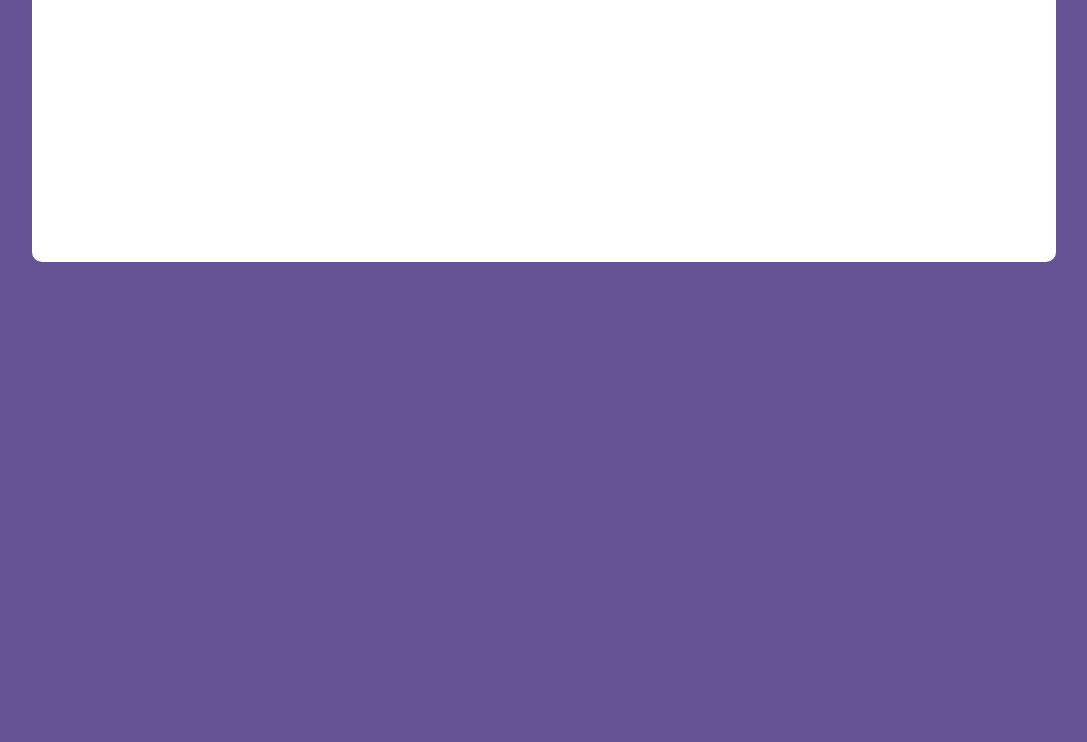
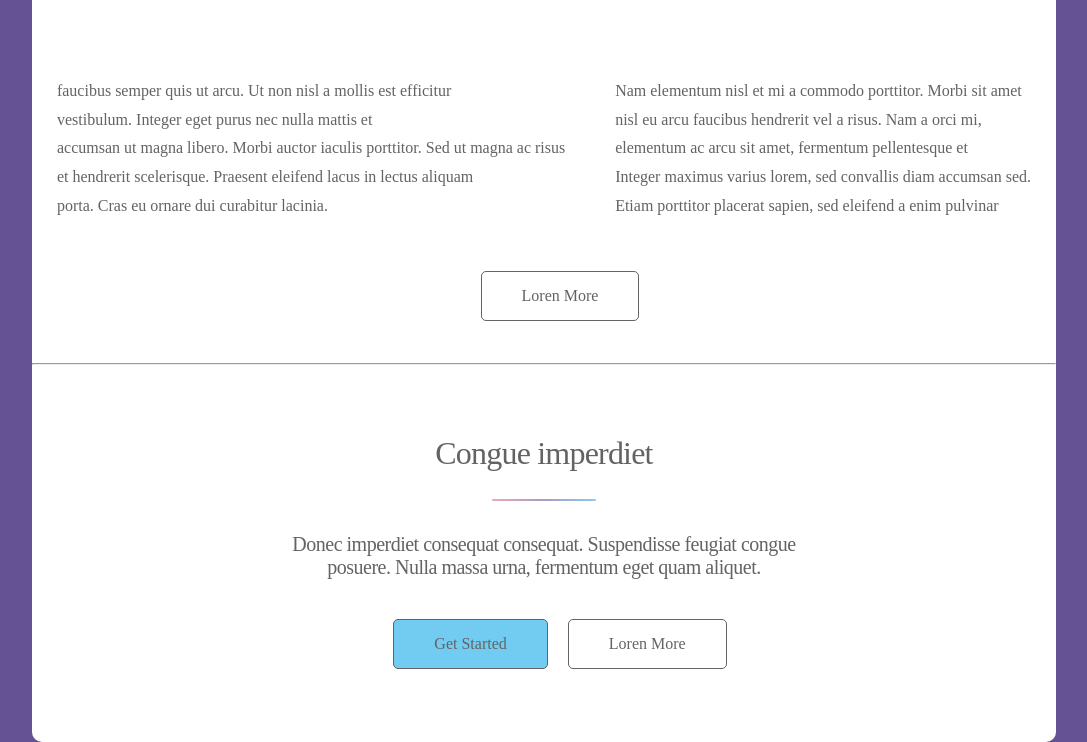
Before and after one commit to ajaynaveen99/RealWorkWebpages, a plain HTML site: page RealWork/stellar/index.html in a window 1280 px wide. Shown: the part 2379-3121 px from the top of the page, without its empty margins (118-1205 px from the left). Before the commit the page ends 2641 px from the top, so only its background shows below. Drawn offline with Linux system fonts and the light colour scheme.

Commit message:
newstellar

```diff
--- a/RealWork/stellar/index.html
+++ b/RealWork/stellar/index.html
@@ -131,8 +131,46 @@
                 <strong>1,041</strong>
                 <p>nullam</div></p>
             </div>
+            <div class="text1">
+                <div><p>faucibus semper quis ut arcu. Ut non nisl a mollis est  efficitur<br> vestibulum. Integer eget purus nec nulla mattis
+                     et <br>accumsan ut magna libero. Morbi auctor iaculis porttitor. Sed ut magna ac risus<br> et hendrerit scelerisque.
+                    Praesent eleifend lacus in lectus aliquam <br>porta. Cras eu ornare dui curabitur lacinia.</p></div>
+                <div>
+                    <p>Nam elementum nisl et mi a commodo porttitor. Morbi sit amet <br> nisl eu arcu faucibus hendrerit vel a risus. Nam a orci mi,<br> elementum ac arcu sit amet, fermentum pellentesque et <br> Integer maximus varius lorem,
+                        sed convallis diam accumsan sed. <br> Etiam porttitor placerat sapien, sed eleifend a enim pulvinar</p>
+                </div>
+            </div><br>
+            <div>
+                <ul class="actions">
+                    <li>Loren More</li>
+                </ul>
+            </div>
+
 
         </section>
+        <br><hr>
+        <section class="section4">
+            <div>
+                <h1>Congue imperdiet</h1>
+            </div>
+            <div>
+                <p>Donec imperdiet consequat consequat. Suspendisse feugiat congue <br>
+                    posuere. Nulla massa urna, fermentum eget quam aliquet.</p>
+            </div></section>
+
+            <div class="section5">
+
+                    <div>
+                        <ul class="actions">
+                            <li  class="fli">Get Started</li>
+                            <li>Loren More</li>
+                        </ul>
+                    </div>
+                </div>
+            </div>
+
+
+
 
     </section>
 
--- a/RealWork/stellar/styles.css
+++ b/RealWork/stellar/styles.css
@@ -44,7 +44,7 @@ text-decoration: none;
 }
 .nav-section{
     width: 80%;
-    height: 250vh;
+    height: 310vh;
     margin-top: 100px;
     margin-left:150px;
     margin-right: 150px;
@@ -148,6 +148,20 @@ text-decoration: none;
         letter-spacing: -0.025em;
 
 }
+.section3>div>h2::after{
+    /* background-image: linear-gradient(90deg, #efa8b0, #a89cc8, #8cc9f0);
+    color:#dddddd;width: 3.25em;height: 2px;border-radius: 2px;margin: 0.7em 0 1em 0;    display: block;
+    content: ''; text-align: center;} */
+    background-image: linear-gradient(90deg, #efa8b0, #a89cc8, #8cc9f0);
+    display: block;
+    content: '';
+    width: 3.25em;
+    height: 2px;
+    margin: 0.7em 0 1em 0;
+    border-radius: 2px;
+    margin-left: auto;
+    margin-right: auto;
+}
 .icon{
     display: flex;
     flex-wrap: wrap;
@@ -236,6 +250,17 @@ text-decoration: none;
     margin: 0 0 2em 0;
     color: #636363;
 }
+.section4>div>h1::after{
+    background-image: linear-gradient(90deg, #efa8b0, #a89cc8, #8cc9f0);
+    display: block;
+    content: '';
+    width: 3.25em;
+    height: 2px;
+    margin: 0.7em 0 1em 0;
+    border-radius: 2px;
+    margin-left: auto;
+    margin-right: auto;
+}
 .container{
     display: flex;
     justify-content: center;
@@ -294,3 +319,69 @@ text-decoration: none;
     border-bottom-right-radius: 8px;
 
 }
+.text1{
+    display: flex;
+    justify-content: space-around;
+    gap: 0px;
+    margin-top: 4rem;
+
+}
+.text1>div>p{
+    color: #636363;
+    line-height: 1.8;
+    text-align: justify;
+}
+.section4>div>.actions {
+
+    border: 1px#636363 ;
+   display: inline-block;
+    cursor: default;
+    list-style: none;
+    margin-left: 2em;
+    padding-left: 0;
+}
+.section4>div>.actions>li{
+    list-style: none;
+    color:#636363;
+    border: 1px solid;
+    padding: 15px 40px;
+    border-radius: 5px;
+
+}
+.section4>div{
+    text-align: center;
+}
+.section4>div>.actions>li:hover{
+    background-color: #f8f4f4;
+    cursor: pointer;
+}
+.section5>div>.actions {
+
+    border: 1px#636363 ;
+   display: flex;
+    cursor: default;
+    list-style: none;
+    margin-left: 2em;
+    padding-left: 0;
+    justify-content: center;
+    gap: 20px;
+}
+.section5>div>.actions>li{
+    list-style: none;
+    color:#636363;
+    border: 1px solid;
+    padding: 15px 40px;
+    border-radius: 5px;
+
+}
+.section5>div>.actions>li:hover{
+    background-color: #f8f4f4;
+    cursor: pointer;
+}
+.section5>div>.actions>.fli{
+    background-color: #72cbf1;
+    cursor: pointer;
+}
+.section5>div>.actions>.fli:hover{
+    background-color: #8ecae4;
+}
```
